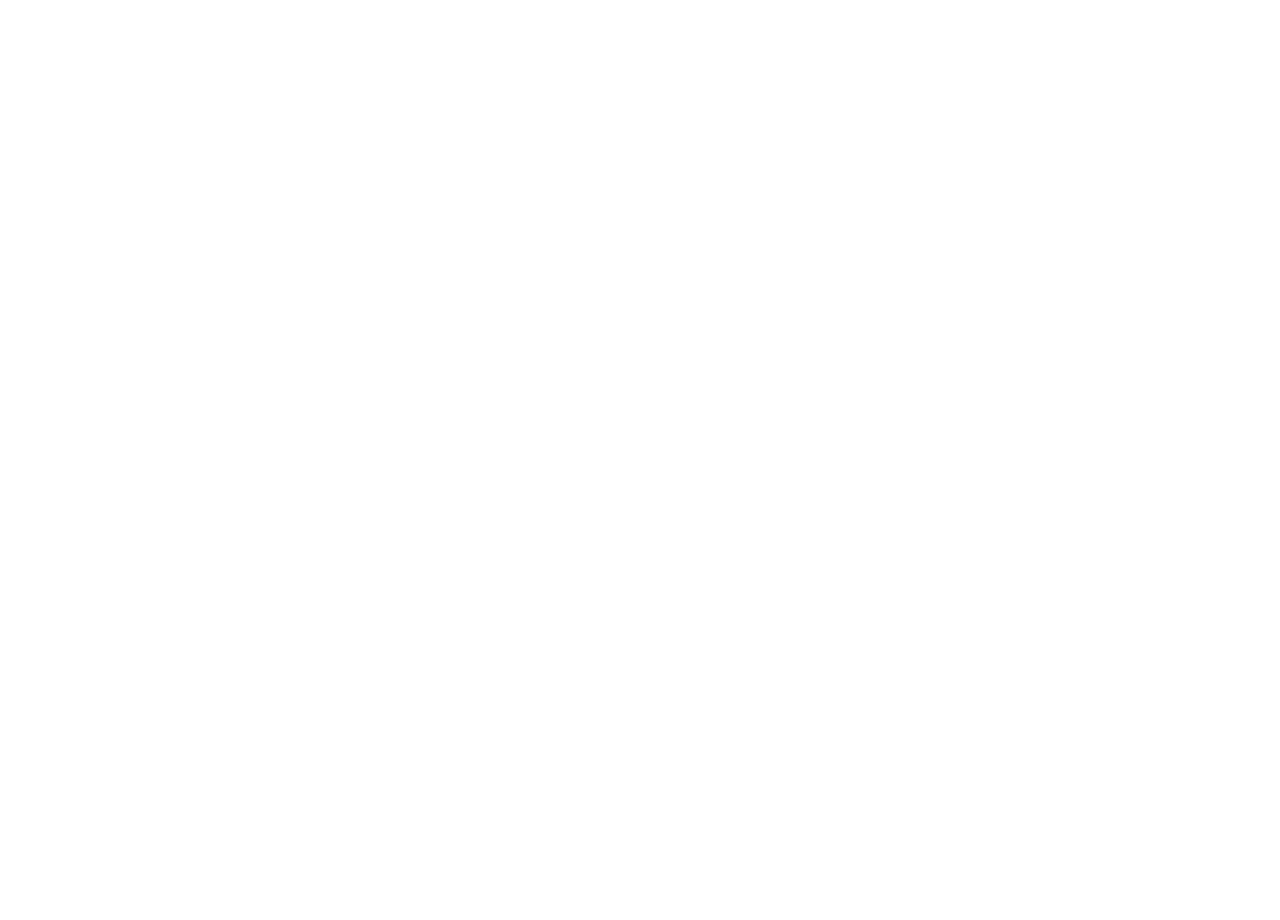
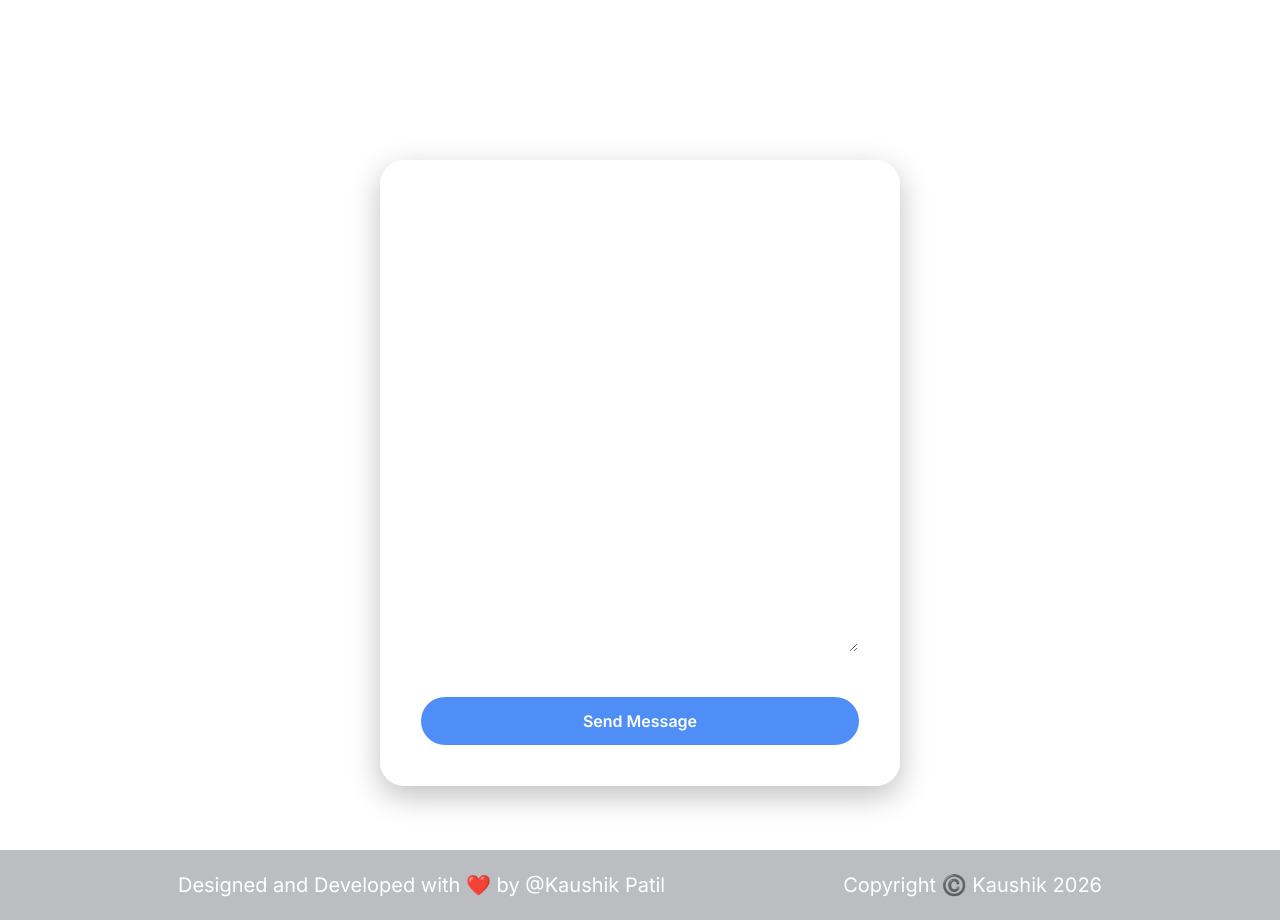
Before and after one commit to Kaushikp092/PortFolio, a React (Vite) app: page / in a window 1280 px wide. Shown: the part 1020-1940 px from the top of the page. Before the commit the page ends 800 px from the top, so only its background shows below. Built offline with nearby package versions, Linux system fonts and the light colour scheme.

Commit message:
contact form

```diff
--- a/src/App.jsx
+++ b/src/App.jsx
@@ -1,7 +1,11 @@
 import Background from "./components/Background";
 import Navbar from "./components/Navbar/Navbar";
-import Home from "./components/Home/Home"
-import Footer from "./components/Footer/Footer";
+import Home from "./components/Home";
+import Footer from "./components/Footer";
+import About from "./components/About";
+import Project from "./components/Projects/Project";
+import Form from "./components/Contact";
+Form
 
 function App() {
    return (
@@ -13,13 +17,25 @@
                left: 0,
                width: "100%",
                height: "100%",
-               zIndex: -1,
+               zIndex: -2,
             }}
          />
          <Navbar logo="KP" />
-         <Home />
+         <div id="home">
+            <Home />
+         </div>
+         <div id="about">
+            <About />
+         </div>
 
-         {/* Footer */}
+         <div id="project">
+            <Project />
+         </div>
+
+         <div id="contact">
+            <Form />
+         </div>
+
          <Footer />
       </>
    );
--- /dev/null
+++ b/src/components/Contact.css
@@ -0,0 +1,83 @@
+.form-section {
+  max-width: 1100px;
+  margin: 2rem auto;
+  padding: 2rem 3rem;
+  display: flex;
+  justify-content: center;
+  align-items: center;
+}
+
+.form-card {
+  width: 100%;
+  max-width: 520px;
+  padding: 2.5rem;
+  border-radius: 1.5rem;
+  background: rgba(255, 255, 255, 0.05);
+  border: 1px solid rgba(255, 255, 255, 0.1);
+  backdrop-filter: blur(12px);
+  box-shadow: 0 10px 30px rgba(0, 0, 0, 0.25);
+}
+
+.form-title {
+  font-size: 1.8rem;
+  font-weight: 600;
+  color: rgba(255, 255, 255, 0.9);
+  margin-bottom: 0.5rem;
+}
+
+.form-desc {
+  font-size: 0.95rem;
+  color: rgba(255, 255, 255, 0.6);
+  margin-bottom: 2rem;
+}
+
+.form-body {
+  display: flex;
+  flex-direction: column;
+  gap: 1.4rem;
+}
+
+.form-group label {
+  display: block;
+  font-size: 0.85rem;
+  margin-bottom: 0.4rem;
+  color: rgba(255, 255, 255, 0.7);
+}
+
+.form-group input,
+.form-group textarea {
+  width: 100%;
+  padding: 0.65rem 1rem;
+  border-radius: 0.75rem;
+  border: 1px solid rgba(255, 255, 255, 0.15);
+  background: rgba(255, 255, 255, 0.05);
+  color: white;
+  font-size: 0.9rem;
+  outline: none;
+}
+
+.form-group input::placeholder,
+.form-group textarea::placeholder {
+  color: rgba(255, 255, 255, 0.4);
+}
+
+.form-group input:focus,
+.form-group textarea:focus {
+  border-color: rgba(96, 165, 250, 0.8);
+}
+
+.form-btn {
+  margin-top: 1rem;
+  padding: 0.75rem;
+  border-radius: 999px;
+  border: none;
+  background: rgba(59, 130, 246, 0.9);
+  color: white;
+  font-weight: 600;
+  cursor: pointer;
+  transition: background 0.2s ease;
+}
+
+.form-btn:hover {
+  background: rgba(59, 130, 246, 1);
+}
--- /dev/null
+++ b/src/components/Contact.jsx
@@ -0,0 +1,185 @@
+// import { useState } from "react";
+
+// const Form = () => {
+//    const [formData, setFormData] = useState({
+//       name: "",
+//       email: "",
+//       message: "",
+//    });
+
+//    const handleChange = (e) => {
+//       const { name, value } = e.target;
+//       setFormData((prev) => ({ ...prev, [name]: value }));
+//    };
+
+//    const handleSubmit = (e) => {
+//       e.preventDefault();
+//       // You can later connect this to an API, EmailJS, etc.
+//       console.log("Contact form submitted:", formData);
+//    };
+
+//    return (
+//       <section
+//          className="flex items-center justify-center"
+//          style={{
+//             maxWidth: "1100px",
+//             padding: "2rem 3rem",
+//             margin: "1rem auto",
+//          }}
+//       >
+//          <div className="w-full max-w-xl bg-white/5 border border-white/10 backdrop-blur-md rounded-2xl shadow-xl px-6 py-8 md:px-10 md:py-10" style={{
+//             padding: "1rem"
+//          }}>
+//             <h2 className="text-2xl md:text-3xl font-semibold text-white/90 mb-2 text-center md:text-left">
+//                Let&apos;s work together
+//             </h2>
+//             <p className="text-sm md:text-base text-white/60 mb-8 text-center md:text-left">
+//                Have a project in mind or just want to say hi? Drop a message and
+//                I&apos;ll get back to you as soon as I can.
+//             </p>
+
+//             <form onSubmit={handleSubmit} className="space-y-5" style={{padding: '10px'}}>
+//                <div>
+//                   <label
+//                      className="block text-sm font-medium text-white/70 mb-1.5"
+//                      htmlFor="name"
+//                   >
+//                      Your Name
+//                   </label>
+//                   <input
+//                      id="name"
+//                      name="name"
+//                      type="text"
+//                      value={formData.name}
+//                      onChange={handleChange}
+//                      placeholder="Enter your name"
+//                      className="w-full rounded-xl border border-white/10 bg-white/5 px-4 py-2.5 text-sm text-white placeholder:text-white/40 focus:outline-none focus:ring-2 focus:ring-blue-400/70 focus:border-transparent transition"
+//                   />
+//                </div>
+
+//                <div>
+//                   <label
+//                      className="block text-sm font-medium text-white/70 mb-1.5"
+//                      htmlFor="email"
+//                   >
+//                      Your Email
+//                   </label>
+//                   <input
+//                      id="email"
+//                      name="email"
+//                      type="email"
+//                      value={formData.email}
+//                      onChange={handleChange}
+//                      placeholder="you@example.com"
+//                      className="w-full rounded-xl border border-white/10 bg-white/5 px-4 py-2.5 text-sm text-white placeholder:text-white/40 focus:outline-none focus:ring-2 focus:ring-blue-400/70 focus:border-transparent transition"
+//                   />
+//                </div>
+
+//                <div>
+//                   <label
+//                      className="block text-sm font-medium text-white/70 mb-1.5"
+//                      htmlFor="message"
+//                   >
+//                      Your Message
+//                   </label>
+//                   <textarea
+//                      id="message"
+//                      name="message"
+//                      rows={4}
+//                      value={formData.message}
+//                      onChange={handleChange}
+//                      placeholder="Tell me a bit about what you have in mind..."
+//                      className="w-full rounded-xl border border-white/10 bg-white/5 px-4 py-2.5 text-sm text-white placeholder:text-white/40 focus:outline-none focus:ring-2 focus:ring-blue-400/70 focus:border-transparent transition resize-none"
+//                   />
+//                </div>
+
+//                <button
+//                   type="submit"
+//                   className="w-full inline-flex items-center justify-center rounded-full bg-blue-500/90 px-6 py-3 text-sm md:text-base font-semibold text-white shadow-md transition hover:bg-blue-500 focus:outline-none focus:ring-2 focus:ring-blue-400/60"
+//                >
+//                   Send Message
+//                </button>
+//             </form>
+//          </div>
+//       </section>
+//    );
+// };
+
+// export default Form;
+
+import { useState } from "react";
+import "./Contact.css"; // vanilla CSS file
+
+const Form = () => {
+  const [formData, setFormData] = useState({
+    name: "",
+    email: "",
+    message: "",
+  });
+
+  const handleChange = (e) => {
+    const { name, value } = e.target;
+    setFormData((prev) => ({ ...prev, [name]: value }));
+  };
+
+  const handleSubmit = (e) => {
+    e.preventDefault();
+    console.log("Contact form submitted:", formData);
+  };
+
+  return (
+    <section className="form-section">
+      <div className="form-card">
+        <h2 className="form-title">Let&apos;s work together</h2>
+        <p className="form-desc">
+          Have a project in mind or just want to say hi? Drop a message and
+          I&apos;ll get back to you as soon as I can.
+        </p>
+
+        <form onSubmit={handleSubmit} className="form-body">
+          <div className="form-group">
+            <label htmlFor="name">Your Name</label>
+            <input
+              id="name"
+              name="name"
+              type="text"
+              value={formData.name}
+              onChange={handleChange}
+              placeholder="Enter your name"
+            />
+          </div>
+
+          <div className="form-group">
+            <label htmlFor="email">Your Email</label>
+            <input
+              id="email"
+              name="email"
+              type="email"
+              value={formData.email}
+              onChange={handleChange}
+              placeholder="you@example.com"
+            />
+          </div>
+
+          <div className="form-group">
+            <label htmlFor="message">Your Message</label>
+            <textarea
+              id="message"
+              name="message"
+              rows={4}
+              value={formData.message}
+              onChange={handleChange}
+              placeholder="Tell me a bit about what you have in mind..."
+            />
+          </div>
+
+          <button type="submit" className="form-btn">
+            Send Message
+          </button>
+        </form>
+      </div>
+    </section>
+  );
+};
+
+export default Form;
```
